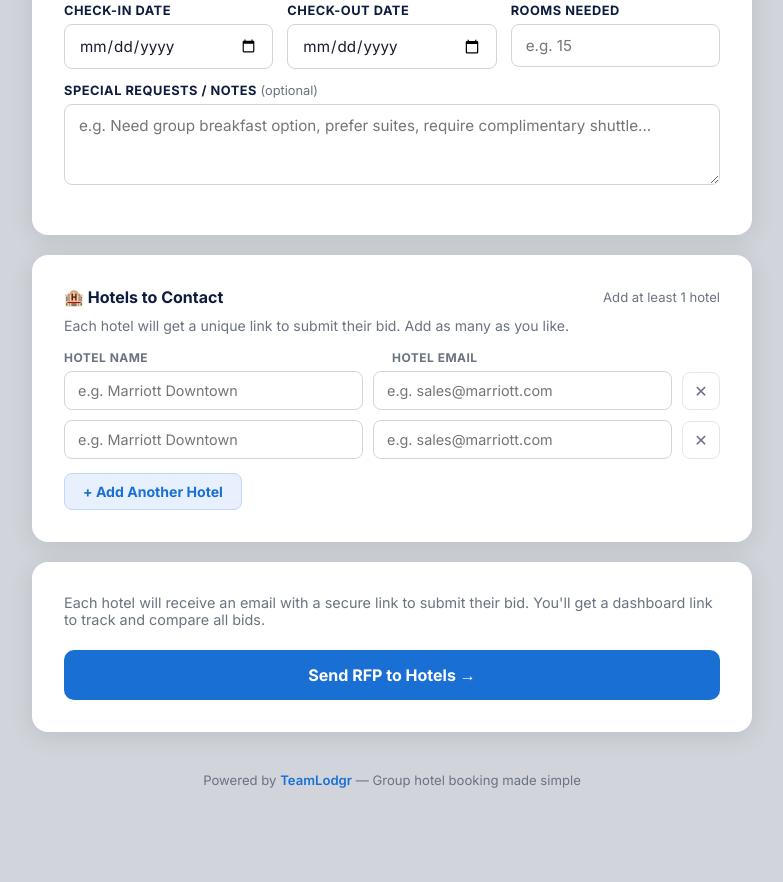
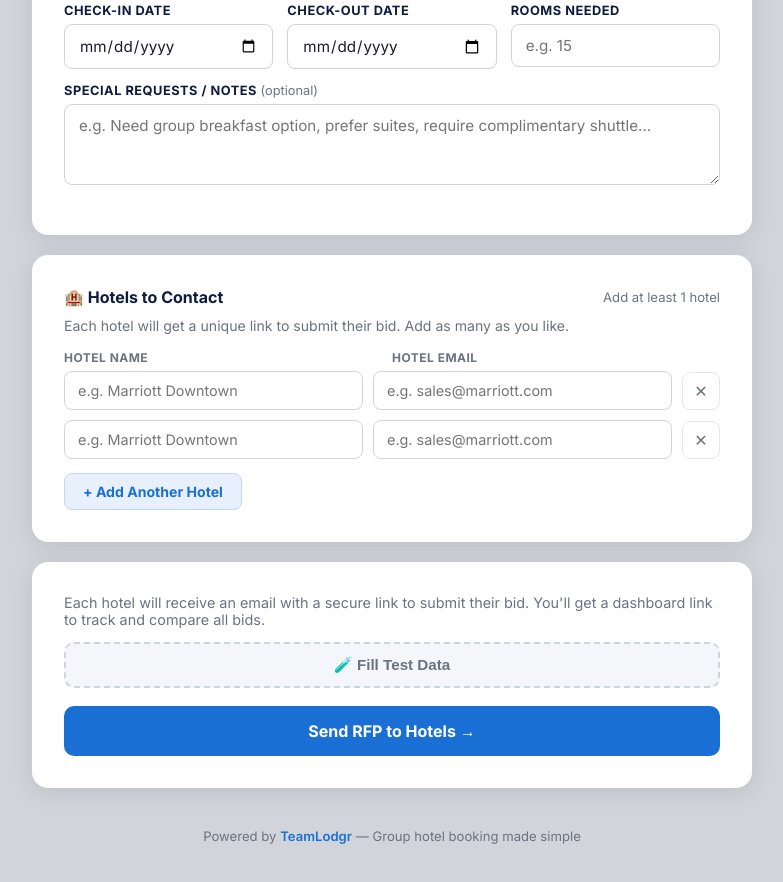
Before and after one commit to gorddickie/teamlodgr, a website: page rfp.html in a window 1280 px wide. Shown: the part 485-1367 px from the top of the page, without its empty margins (248-1031 px from the left). Drawn offline with Linux system fonts and the light colour scheme.

Commit message:
Add Fill Test Data button to rfp.html

```diff
--- a/rfp.html
+++ b/rfp.html
@@ -269,6 +269,7 @@
   <!-- Submit -->
   <div class="card">
     <p style="font-size:0.9rem; color:var(--muted); margin-bottom:14px;">Each hotel will receive an email with a secure link to submit their bid. You'll get a dashboard link to track and compare all bids.</p>
+    <button type="button" onclick="fillTestData()" style="display:block; width:100%; padding:12px; margin-bottom:10px; background:#f4f6fa; border:2px dashed #cbd5e1; border-radius:10px; color:var(--muted); font-weight:600; font-size:0.95rem; cursor:pointer;">🧪 Fill Test Data</button>
     <button class="btn-submit" id="submit-btn" onclick="submitRfp()">Send RFP to Hotels →</button>
     <div id="error-msg" class="error-msg" style="display:none;"></div>
   </div>
@@ -280,6 +281,28 @@
 
 <script>
   let hotelCount = 0;
+
+  function fillTestData() {
+    document.getElementById('organizer-name').value = 'Coach Gord';
+    document.getElementById('organizer-email').value = 'gorddickie@gmail.com';
+    document.getElementById('event-name').value = '2026 Provincial Hockey Championships';
+    // Set check-in to 30 days from now
+    const ci = new Date(); ci.setDate(ci.getDate() + 30);
+    const co = new Date(); co.setDate(co.getDate() + 33);
+    const fmt = d => d.toISOString().split('T')[0];
+    document.getElementById('checkin').value = fmt(ci);
+    document.getElementById('checkout').value = fmt(co);
+    document.getElementById('rooms').value = '15';
+    const notes = document.getElementById('notes');
+    if (notes) notes.value = 'Preference for indoor pool. Team needs early check-in if possible.';
+    // Clear existing hotels and add test ones
+    document.getElementById('hotels-list').innerHTML = '';
+    hotelCount = 0;
+    addHotelRow('Marriott Downtown Halifax', 'groups@marriott-test.com');
+    addHotelRow('Delta Hotels by Marriott', 'sales@delta-test.com');
+    addHotelRow('Holiday Inn Express Halifax', 'groupsales@hiexpress-test.com');
+  }
+
 
   function addHotelRow(name = '', email = '') {
     hotelCount++;
```
